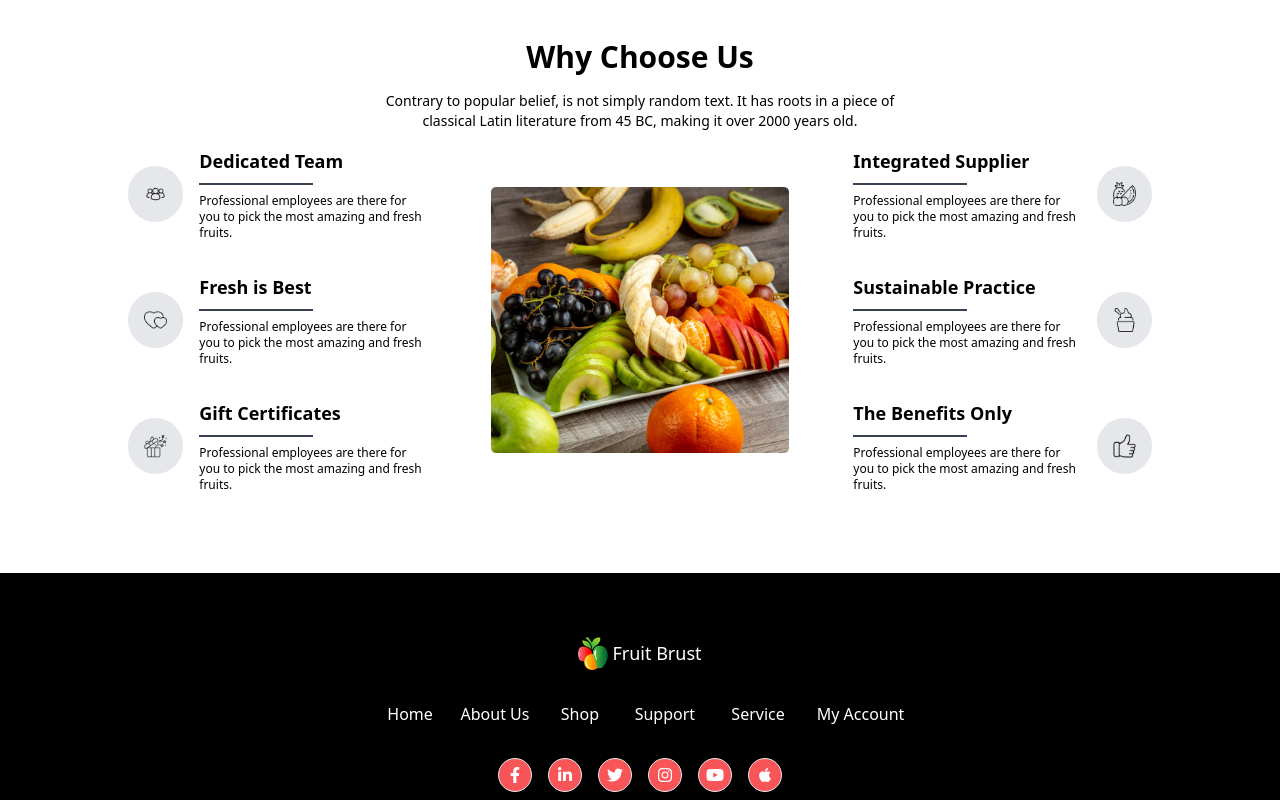
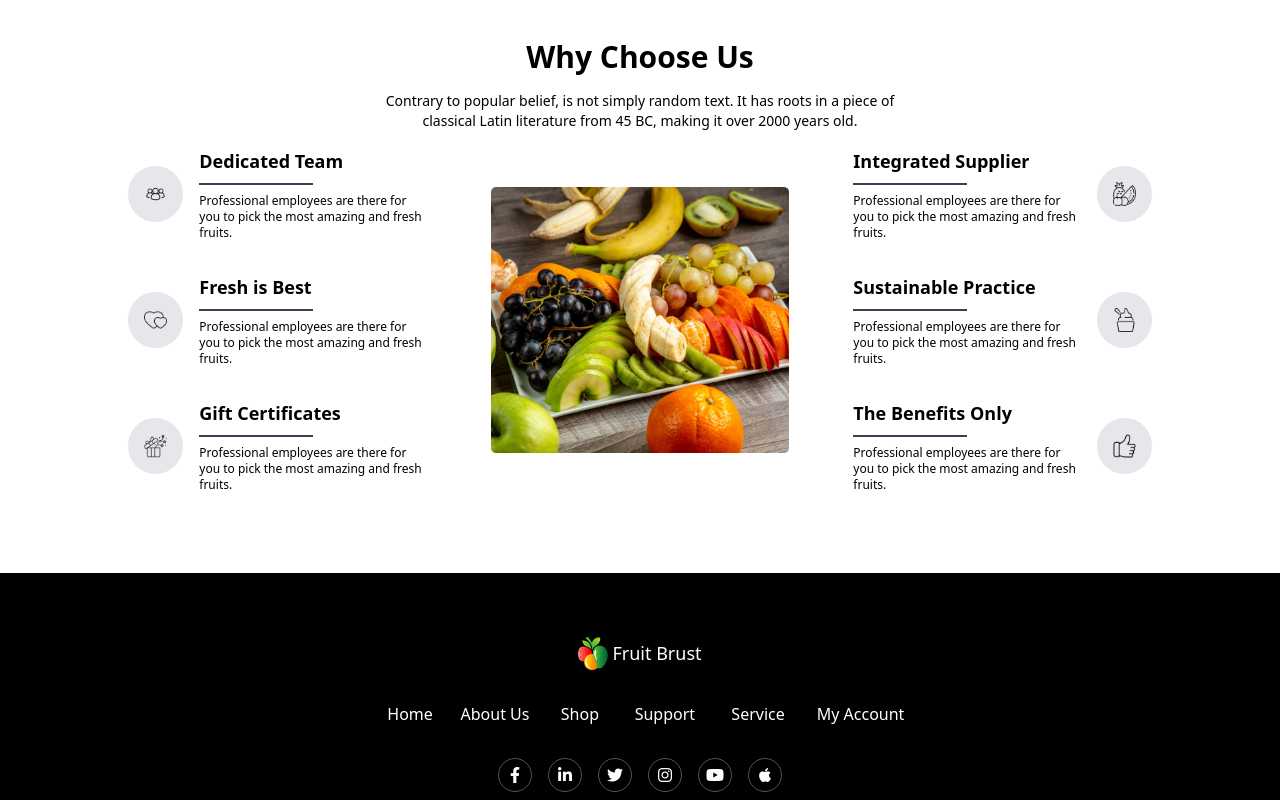
Before and after one commit to Ariyan-Rahman-Anas/B8A3-Fruit-Brust-P.Hero.Assignment-3, a plain HTML site: page index.html in a window 1280 px wide. Shown: the part 1783-2583 px from the top of the page. Drawn offline with nearby package versions, Linux system fonts and the light colour scheme.

Commit message:
updated the footer section's social inocs

```diff
--- a/index.html
+++ b/index.html
@@ -716,32 +716,32 @@
         </div>
         <div class="icons mt-8 mb-2">
             <div class="social flex items-center justify-center flex-wrap gap-y-4 gap-x-4">
-                <div class="fb flex items-center justify-center bg-[#f85559] w-4 h-4 rounded-full border-[.1rem] p-4"">
+                <div class="fb flex items-center justify-center  w-4 h-4 rounded-full border-[.1rem] border-gray-600 p-4"">
                     <a href="https://www.facebook.com/ariyanrahmananas69" target="_blank">
                         <i class="fa-brands fa-facebook-f"></i>
                     </a>
                 </div>
-                <div class="linkedin flex items-center justify-center bg-[#f85559] w-4 h-4 rounded-full border-[.1rem] p-4"">
+                <div class="linkedin flex items-center justify-center w-4 h-4 rounded-full border-[.1rem] border-gray-600 p-4"">
                     <a href="https://www.linkedin.com/in/ariyanrahmananas/?originalSubdomain=bd" target="_blank">
                         <i class="fa-brands fa-linkedin-in"></i>
                     </a>
                 </div>
-                <div class="twitter flex items-center justify-center bg-[#f85559] w-4 h-4 rounded-full border-[.1rem] p-4"">
+                <div class="twitter flex items-center justify-center w-4 h-4 rounded-full border-[.1rem] border-gray-600 p-4"">
                     <a href="">
                         <i class="fa-brands fa-twitter"></i>
                     </a>
                 </div>
-                <div class="ig flex items-center justify-center bg-[#f85559] w-4 h-4 rounded-full border-[.1rem] p-4"">
+                <div class="ig flex items-center justify-center w-4 h-4 rounded-full border-[.1rem] border-gray-600 p-4"">
                     <a href="">
                         <i class="fa-brands fa-instagram"></i>
                     </a>
                 </div>
-                <div class="yt flex items-center justify-center bg-[#f85559] w-4 h-4 rounded-full border-[.1rem] p-4"">
+                <div class="yt flex items-center justify-center w-4 h-4 rounded-full border-[.1rem] border-gray-600 p-4"">
                     <a href="">
                         <i class="fa-brands fa-youtube"></i>
                     </a>
                 </div>
-                <div class="apple flex items-center justify-center bg-[#f85559] w-4 h-4 rounded-full border-[.1rem] p-4">
+                <div class="apple flex items-center justify-center w-4 h-4 rounded-full border-[.1rem] border-gray-600 p-4">
                     <a href="">
                         <i class="fa-brands fa-apple"></i>
                     </a>
```
